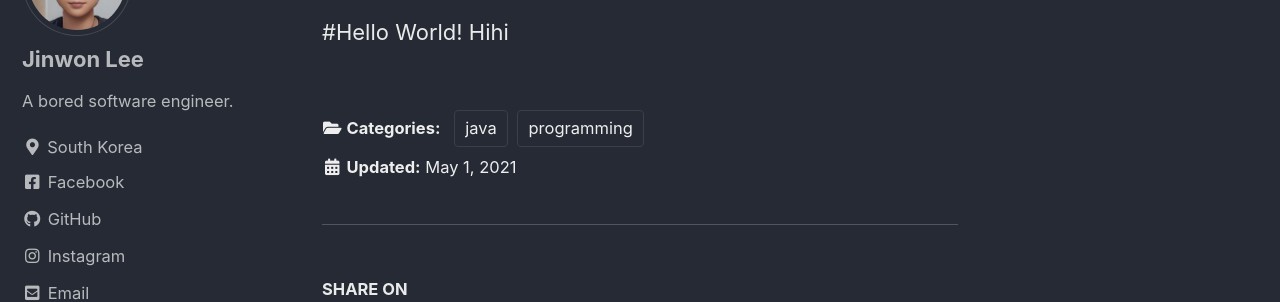
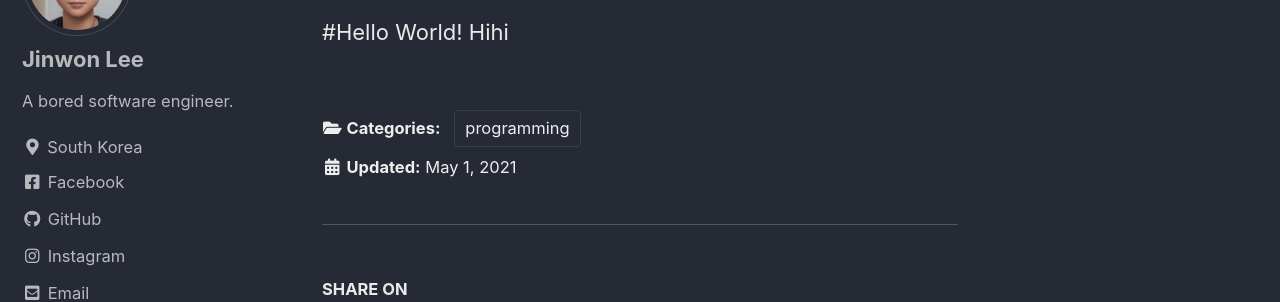
Before and after one commit to lookalee/lookalee.github.io, a Jekyll site: the page built from _posts/2021-05-01-test.md, in a window 1280 px wide and 1379 px high. Shown: the part 185-487 px from the top of the window. Built offline with Jekyll 4.4.1, drawn with Linux system fonts in a browser that asks for light colours; cached includes are drawn as plain includes; comment, search, counter and statistics services are not loaded.

Commit message:
Update 2021-05-01-test.md

```diff
--- a/_posts/2021-05-01-test.md
+++ b/_posts/2021-05-01-test.md
@@ -1,7 +1,7 @@
 ---
 layout: single
 title:  "First Post"
-categories: ["programming", "java"]
+category: programming
 ---
 
 #Hello World!
```
